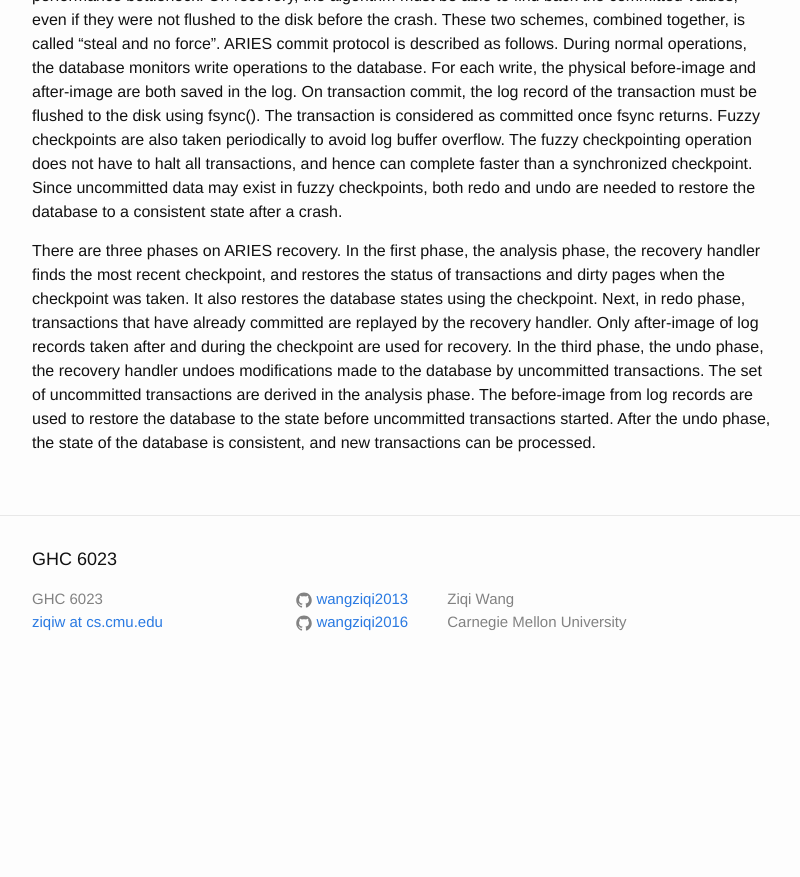
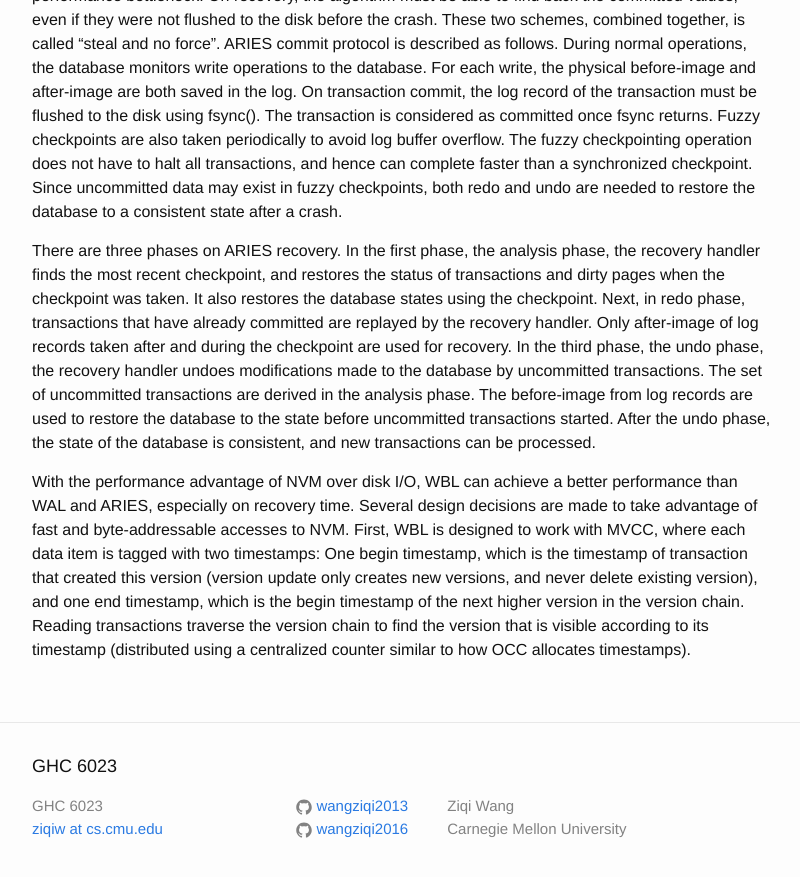
Before and after one commit to wangziqi2013/wangziqi2013.github.io, a Jekyll site: the page built from _posts/2019-01-12-wbl.markdown, in a window 1280 px wide and 900 px high, scrolled down 850 px. Shown: the top 877 px of the window, without its empty margins (238-1038 px from the left). Built offline with Jekyll 4.4.1, drawn with Linux system fonts in a browser that asks for light colours; before the commit the page ends 1543 px from its top, so only the background shows below that.

Commit message:
Working on item ts

```diff
--- a/_posts/2019-01-12-wbl.markdown
+++ b/_posts/2019-01-12-wbl.markdown
@@ -44,3 +44,11 @@ the undo phase, the recovery handler undoes modifications made to the database b
 uncommitted transactions are derived in the analysis phase. The before-image from log records are used to restore the
 database to the state before uncommitted transactions started. After the undo phase, the state of the database is consistent,
 and new transactions can be processed.
+
+With the performance advantage of NVM over disk I/O, WBL can achieve a better performance than WAL and ARIES, especially
+on recovery time. Several design decisions are made to take advantage of fast and byte-addressable accesses to NVM. First,
+WBL is designed to work with MVCC, where each data item is tagged with two timestamps: One begin timestamp, which is the
+timestamp of transaction that created this version (version update only creates new versions, and never delete existing version),
+and one end timestamp, which is the begin timestamp of the next higher version in the version chain. Reading transactions
+traverse the version chain to find the version that is visible according to its timestamp (distributed using a centralized
+counter similar to how OCC allocates timestamps).
```
